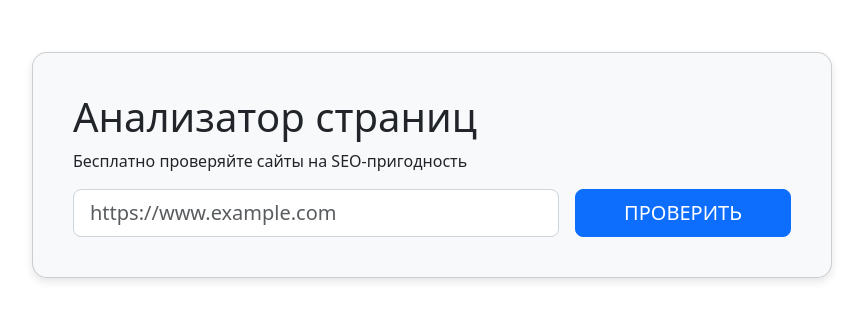
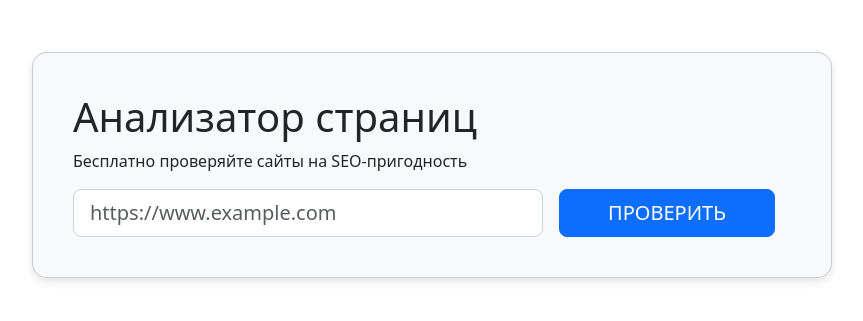
Before and after one commit to solmael/python-project-83, a Flask app: page / in a window 1280 px wide. Shown: the part 56-377 px from the top of the page, without its empty margins (208-1071 px from the left). Run offline with Flask 3, Linux system fonts and the light colour scheme.

Commit message:
index upd

```diff
--- a/page_analyzer/templates/index.html
+++ b/page_analyzer/templates/index.html
@@ -39,7 +39,7 @@
              value="{{ request.form['url'] if request.method == 'POST' else '' }}"
              class="form-control form-control-lg {% if get_flashed_messages(category_filter=['error']) %}is-invalid{% endif %}"
              required>
-      <button type="submit" class="btn btn-primary btn-lg ms-3 px-5 text-uppercase">Проверить</button>
+      <input type="submit" class="btn btn-primary  btn-lg ms-3 px-5 text-uppercase mx-3" value="Проверить">
     </form>
   </div>
 {% endblock %}
```
